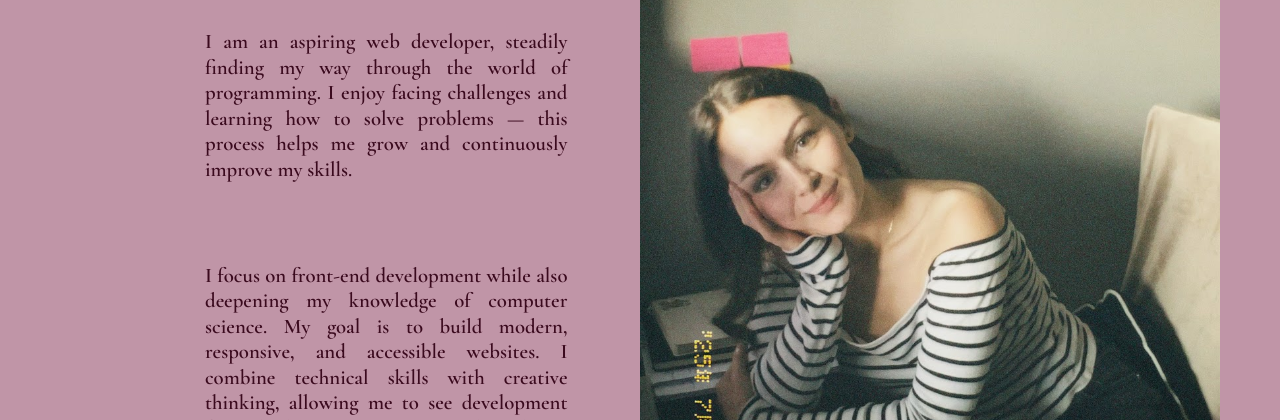
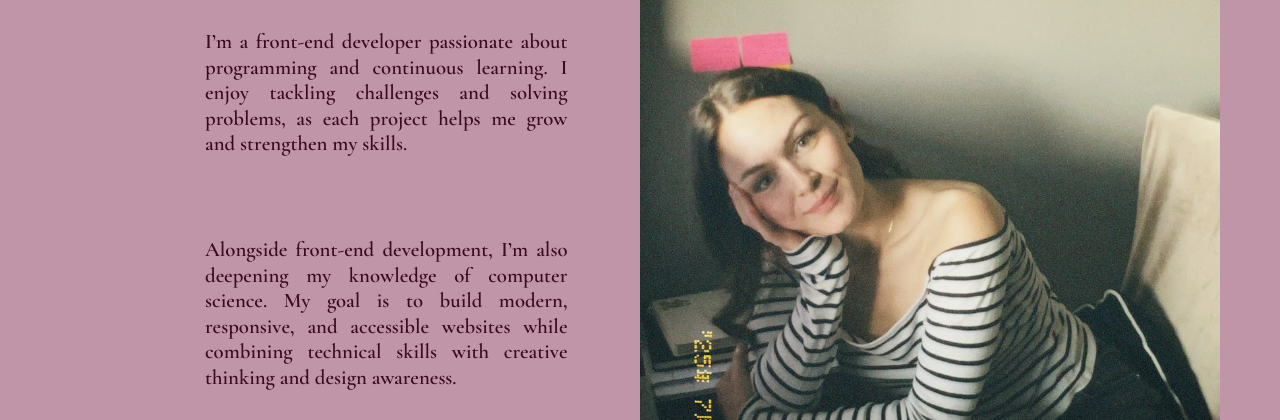
Before and after one commit to HelenKohun/helen-kohun-homepage, a plain HTML site: page about.html in a window 1280 px wide. Shown: the part 380-800 px from the top of the page. Drawn offline with nearby package versions, Linux system fonts and the light colour scheme.

Commit message:
Upgrade about section

```diff
--- a/about.html
+++ b/about.html
@@ -52,18 +52,16 @@
           </div>
           <div class="about__text">
             <p class="about-p1">
-              I am an aspiring web developer, steadily finding my way through
-              the world of programming. I enjoy facing challenges and learning
-              how to solve problems — this process helps me grow and
-              continuously improve my skills.
+              I’m a front-end developer passionate about programming and
+              continuous learning. I enjoy tackling challenges and solving
+              problems, as each project helps me grow and strengthen my skills.
             </p>
 
             <p class="about-p2">
-              I focus on front-end development while also deepening my knowledge
+              Alongside front-end development, I’m also deepening my knowledge
               of computer science. My goal is to build modern, responsive, and
-              accessible websites. I combine technical skills with creative
-              thinking, allowing me to see development from both an engineering
-              and a design perspective.
+              accessible websites while combining technical skills with creative
+              thinking and design awareness.
             </p>
           </div>
           <div class="about__decor-cicle"></div>
```
